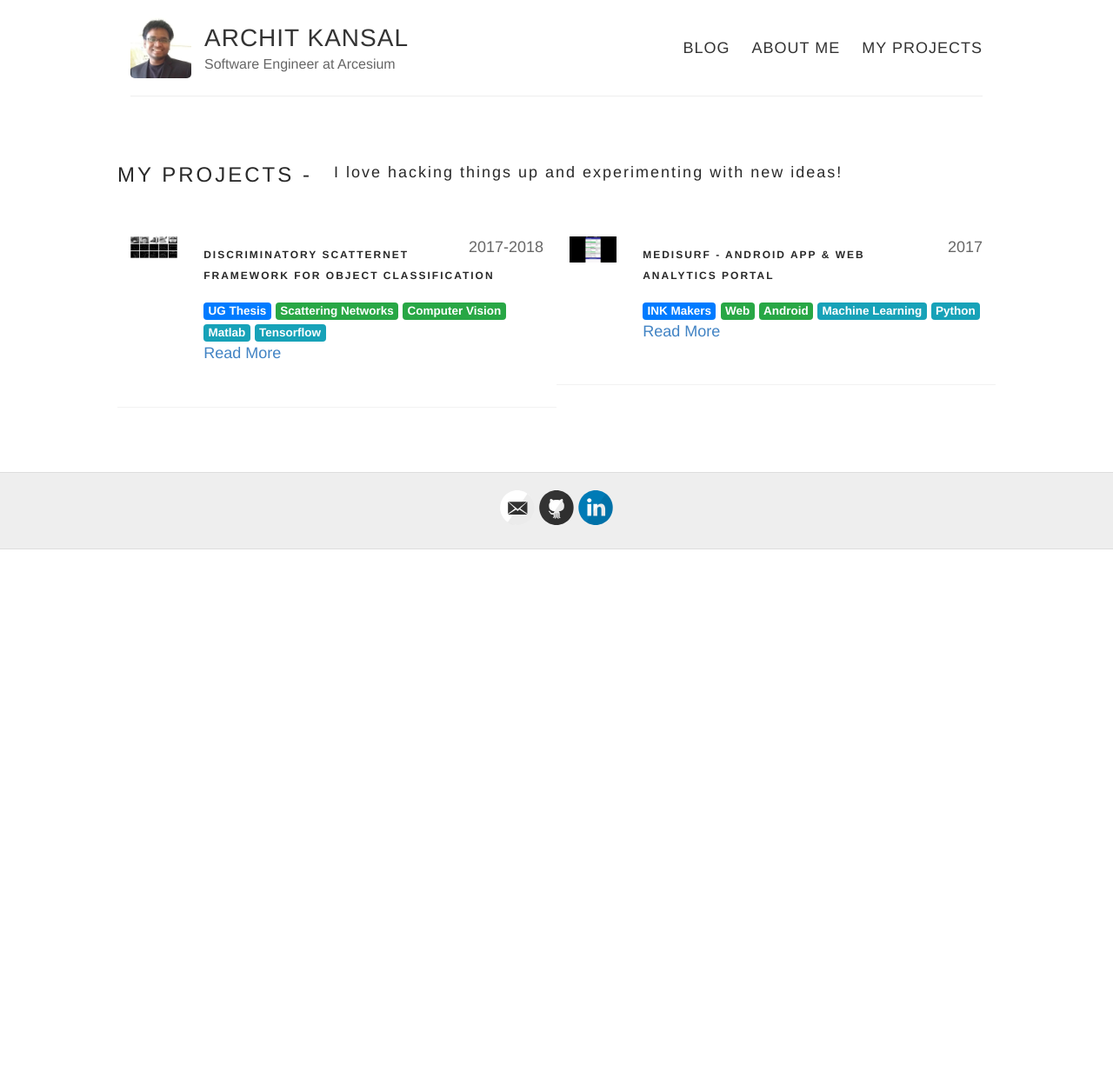
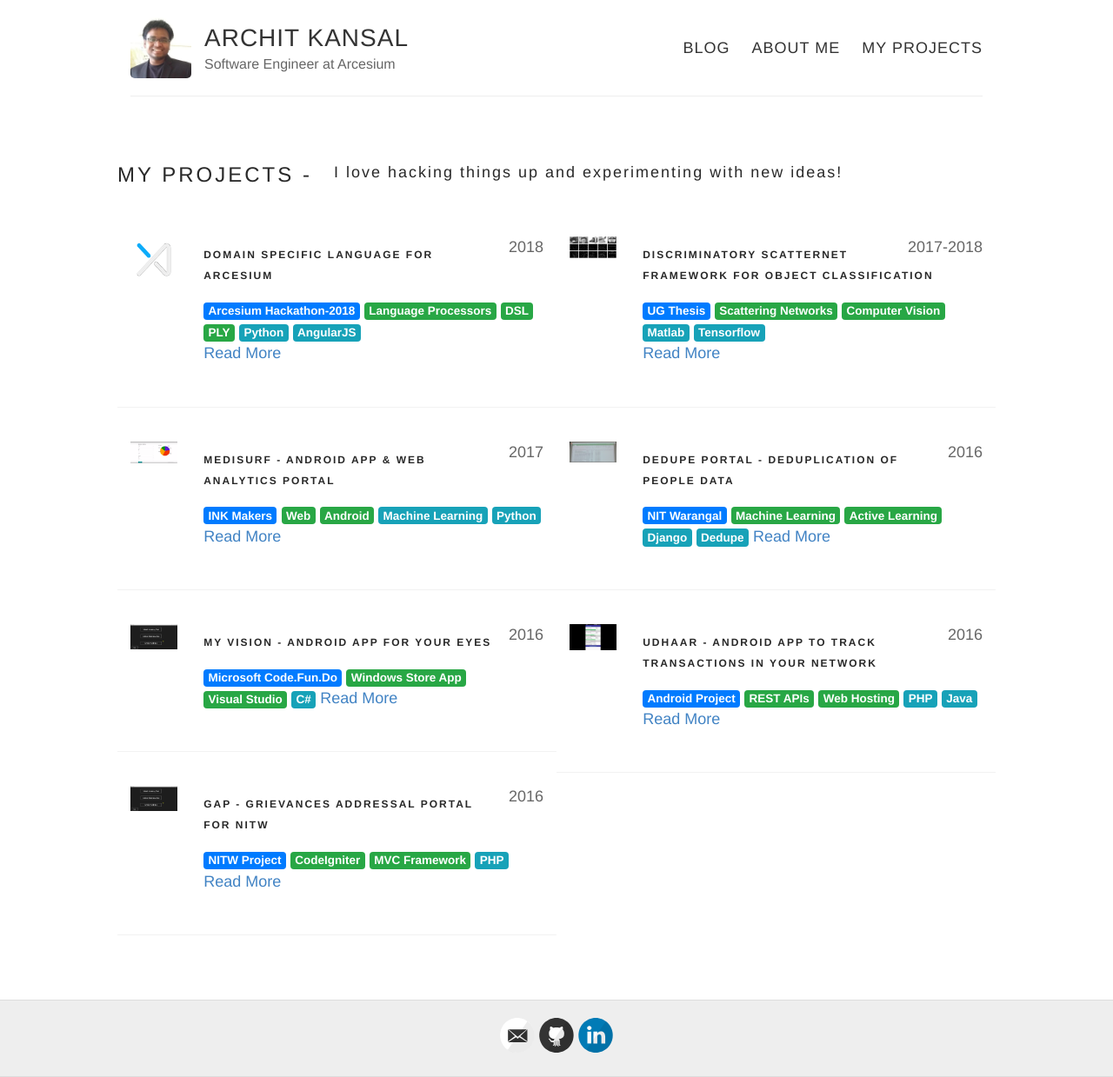
Before and after one commit to architkansal/architkansal.github.io, a Jekyll site: the page built from projects.md, in a window 1280 px wide. Shown: the whole page at 87% size. Built offline with Jekyll 4.4.1, drawn with Linux system fonts in a browser that asks for light colours; before the commit the page ends 900 px from its top, so only the background shows below that.

Commit message:
add projects

```diff
--- a/projects.md
+++ b/projects.md
@@ -13,6 +13,79 @@ img:
 </div>
 
 <div class="row">
+
+<div class="col-md-6 col-sm-10">
+
+<div class="row">
+<div class="col-md-2">
+<img src="{{site.baseurl}}/images/arcesium.png" alt="Arcesium DSL">
+</div>
+<div class="col-md-10">
+<span class="pull-right fade-1-4">&nbsp;&nbsp;&nbsp;2018</span>
+<h6 class="uppercase mb0">Domain Specific Language for Arcesium</h6>
+<span class="badge badge-primary">Arcesium Hackathon-2018</span>
+<span class="badge badge-success">Language Processors</span>
+<span class="badge badge-success">DSL</span>
+<span class="badge badge-success">PLY</span>
+<span class="badge badge-info">Python</span>
+<span class="badge badge-info">AngularJS</span>
+<br/>
+<a href="{{ site.baseurl }}/projects/axl"> <span class=" inline-block mb24"> Read More </span> </a>
+</div>
+<hr class="fade-3-4">
+</div>
+
+<div div class="row">
+<div class="col-md-2">
+<img src="{{site.baseurl}}/images/medisurf/medisurf-8.png" alt="MediSurf">
+</div>
+<div class="col-md-10">
+<span class="pull-right fade-1-4">&nbsp;&nbsp;&nbsp;2017</span>
+<h6 class="uppercase mb0">Medisurf - Android App & Web Analytics Portal</h6>
+<span class="badge badge-primary">INK Makers</span>
+<span class="badge badge-success">Web</span>
+<span class="badge badge-success">Android</span>
+<span class="badge badge-info">Machine Learning</span>
+<span class="badge badge-info">Python</span>
+<a href="{{ site.baseurl }}/projects/medisurf"> <span class="inline-block mb24"> Read More </span> </a>
+</div>
+<hr class="fade-3-4">
+</div>
+
+<div div class="row">
+<div class="col-md-2">
+<img src="{{site.baseurl}}/images/myvision/myvision-8.png" alt="MY Vision">
+</div>
+<div class="col-md-10">
+<span class="pull-right fade-1-4">&nbsp;&nbsp;&nbsp;2016</span>
+<h6 class="uppercase mb0">My Vision - Android App For Your Eyes</h6>
+<span class="badge badge-primary">Microsoft Code.Fun.Do</span>
+<span class="badge badge-success">Windows Store App</span>
+<span class="badge badge-success">Visual Studio</span>
+<span class="badge badge-info">C#</span>
+<a href="{{ site.baseurl }}/projects/medisurf"> <span class="inline-block mb24"> Read More </span> </a>
+</div>
+<hr class="fade-3-4">
+</div>
+
+<div div class="row">
+<div class="col-md-2">
+<img src="{{site.baseurl}}/images/myvision/myvision-8.png" alt="GAP Portal">
+</div>
+<div class="col-md-10">
+<span class="pull-right fade-1-4">&nbsp;&nbsp;&nbsp;2016</span>
+<h6 class="uppercase mb0">GAP - Grievances Addressal Portal For NITW</h6>
+<span class="badge badge-primary">NITW Project</span>
+<span class="badge badge-success">CodeIgniter</span>
+<span class="badge badge-success">MVC Framework</span>
+<span class="badge badge-info">PHP</span>
+<a href="{{ site.baseurl }}/projects/medisurf"> <span class="inline-block mb24"> Read More </span> </a>
+</div>
+<hr class="fade-3-4">
+</div>
+
+
+</div>
 
 <div class="col-md-6 col-sm-10">
 
@@ -34,23 +107,35 @@ img:
 <hr class="fade-3-4">
 </div>
 
-
+<div div class="row">
+<div class="col-md-2">
+<img src="{{site.baseurl}}/images/dedupe/csv.jpg" alt="Dedupe App">
 </div>
-
-<div class="col-md-6 col-sm-10">
+<div class="col-md-10">
+<span class="pull-right fade-1-4">&nbsp;&nbsp;&nbsp;2016</span>
+<h6 class="uppercase mb0">Dedupe Portal - Deduplication of People Data</h6>
+<span class="badge badge-primary">NIT Warangal</span>
+<span class="badge badge-success">Machine Learning</span>
+<span class="badge badge-success">Active Learning</span>
+<span class="badge badge-info">Django</span>
+<span class="badge badge-info">Dedupe</span>
+<a href="{{ site.baseurl }}/projects/dedupe"> <span class="inline-block mb24"> Read More </span> </a>
+</div>
+<hr class="fade-3-4">
+</div>
 
 <div div class="row">
 <div class="col-md-2">
-<img src="{{site.baseurl}}/images/medisurf/medisurf-app.png" alt="MediSurf">
+<img src="{{site.baseurl}}/images/medisurf/medisurf-app.png" alt="Udhaar App">
 </div>
 <div class="col-md-10">
-<span class="pull-right fade-1-4">&nbsp;&nbsp;&nbsp;2017</span>
-<h6 class="uppercase mb0">Medisurf - Android App & Web Analytics Portal</h6>
-<span class="badge badge-primary">INK Makers</span>
-<span class="badge badge-success">Web</span>
-<span class="badge badge-success">Android</span>
-<span class="badge badge-info">Machine Learning</span>
-<span class="badge badge-info">Python</span>
+<span class="pull-right fade-1-4">&nbsp;&nbsp;&nbsp;2016</span>
+<h6 class="uppercase mb0">Udhaar - Android App to Track Transactions In Your Network</h6>
+<span class="badge badge-primary">Android Project</span>
+<span class="badge badge-success">REST APIs</span>
+<span class="badge badge-success">Web Hosting</span>
+<span class="badge badge-info">PHP</span>
+<span class="badge badge-info">Java</span>
 <a href="{{ site.baseurl }}/projects/medisurf"> <span class="inline-block mb24"> Read More </span> </a>
 </div>
 <hr class="fade-3-4">
```
Also changed, not shown: images/dedupe/csv.jpg (added), images/myvision/myvision-1.png (added), images/myvision/myvision-2.png (added), images/myvision/myvision-3.png (added), images/myvision/myvision-4.png (added), images/myvision/myvision-5.png (added), images/myvision/myvision-6.png (added), images/myvision/myvision-8.png (added), images/myvision/myvision-app.png (added), 4 other files.
